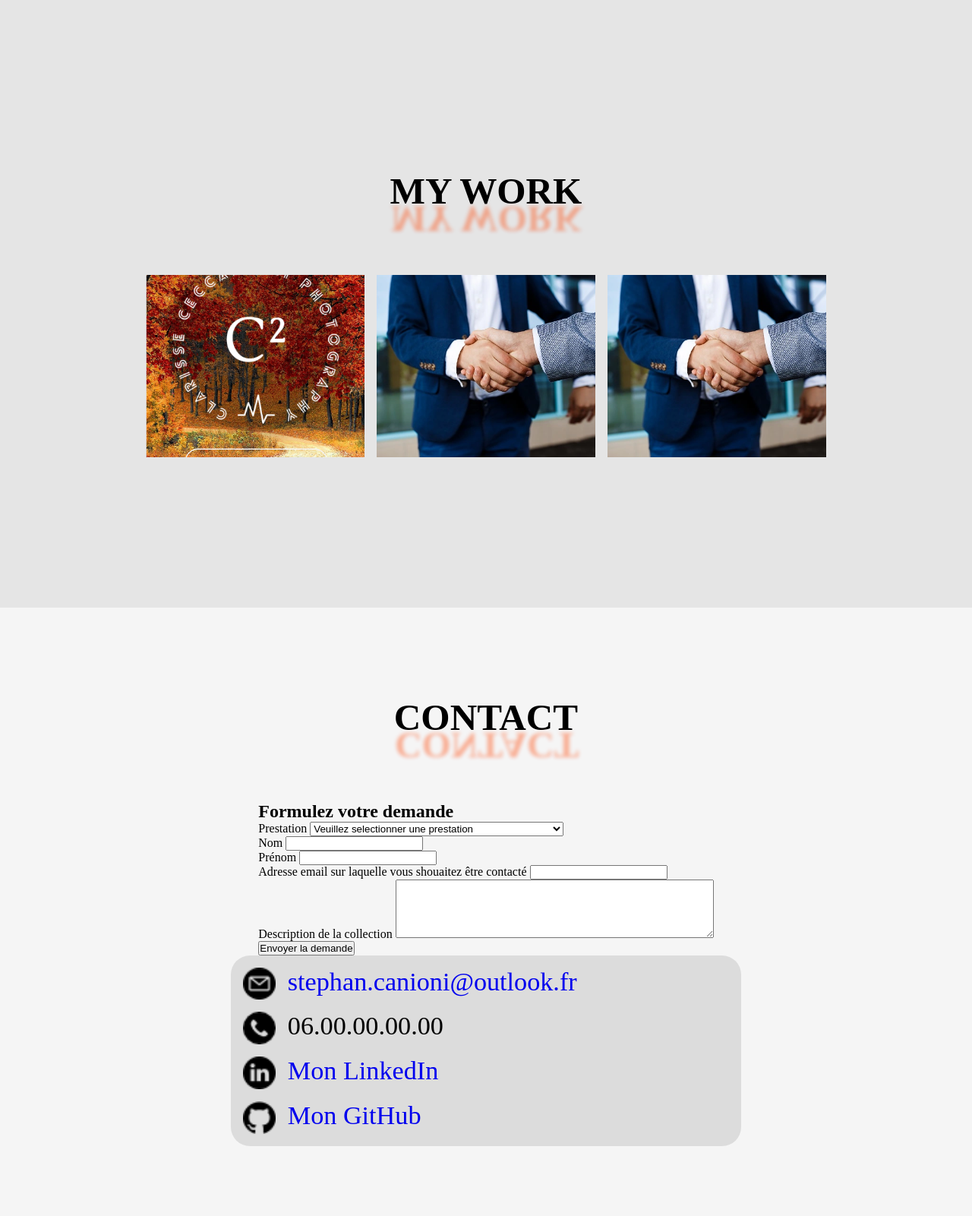
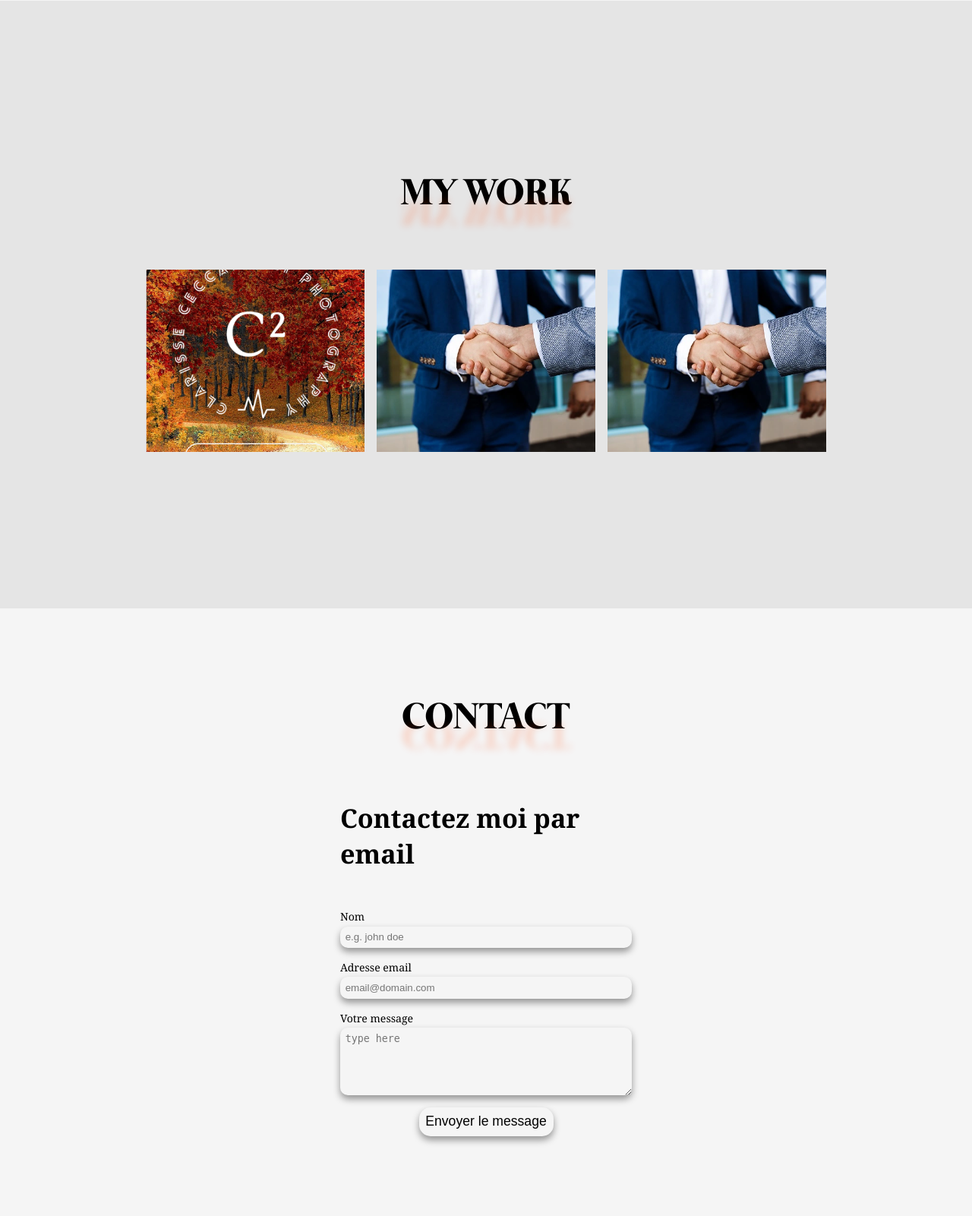
Before and after one commit to Canioni-S/Portfolio2023, a PHP site: page / in a window 1280 px wide. Shown: the part 1744-3345 px from the top of the page at 76% size. Before the commit the page ends 3253 px from the top, so only its background shows below. Run offline with PHP 8.4, Linux system fonts and the light colour scheme.

Commit message:
add Contact part and PHP form

```diff
--- a/index.php
+++ b/index.php
@@ -1,10 +1,10 @@
 <?php
 if (!empty($_POST)) {
-    $to = 'psycylinemontreal@gmail.com';
-    $subject = 'Demande de prestation, ' . $_POST['prestation'];
+    $to = 'stephan.canioni@outlook.fr';
+    $subject = 'Email via Portfolio';
     $message = "<html>
                     <h2>Email reçu de la part de</h2><br>
-                    <h3>" . $_POST['firstname'] . " " . $_POST['lastname'] . "</h3><br>
+                    <h3>" . $_POST['name'] . "</h3><br>
                     <p>Contenu du message :<br>" . $_POST['description'] . "</p>";
     $headers[] = 'MIME-Version: 1.0';
     $headers[] = 'Content-type: text/html; charset=utf-8';
@@ -13,9 +13,8 @@ if (!empty($_POST)) {
     $retour = mail($to, $subject, $message, implode("\r\n", $headers));
 
     if ($retour)
-        $_SESSION['flash']['success'] = 'Votre message à bien été envoyé';
-    header('Location: contact.php');
-    exit();
+    $message = "your email has been sent";
+    echo "<script type='text/javascript'>alert('$message');</script>";
 }
 ?>
 <!DOCTYPE html>
@@ -56,8 +55,8 @@ if (!empty($_POST)) {
                 <img src="/Assest/NavbarImg/contactLinkImg.webp" alt="" class="navLinkImg">
                 <div class="navHoverEffect"></div>
             </a>
-            <a href="#cvSection" class="navLink flexCenter" id="cvLink">
-                <p class="textLink">cv</p>
+            <a href="/Assest/New CV.pdf" class="navLink flexCenter" id="cvLink" download="Canioni-Stéphan-CV" onclick="return confirm('Confirm download Canioni-Stéphan-CV?');">
+                <p class="textLink">donwload cv</p>
                 <img src="/Assest/NavbarImg/cvLinkImg.webp" alt="" class="navLinkImg">
                 <div class="navHoverEffect"></div>
             </a>
@@ -234,46 +233,34 @@ if (!empty($_POST)) {
             <h2 id="mirroredContact" class="mirroredTitle">contact</h2>
         </div>
 
-        <form class="form" method="POST">
-            <h1>Formulez votre demande</h1>
+        <div id="formContainer" class="flexCenter">
+            <form class="form flexCenter" method="POST">
+                <h3 id="formTitle">Contactez moi par email</h3>
 
                 <div class="formItem">
-                <label for="prestation">Prestation</label>
-                <select id="prestation" name="prestation" class="formInput" required>
-                    <option value="">Veuillez selectionner une prestation</option>
-                    <option value="reportage">Reportage</option>
-                    <option value="authorPic">Photographie d'Auteur</option>
-                    <option value="corporate">Corporate</option>
-                    <option value="socialPic">Photographie Sociale</option>
-                    <option value="autre">Autre (decrivez votre demande en bas du formulaire)</option>
-                </select>
+                    <label for="lastname">Nom</label>
+                    <input type="text" name="name" class="formInput" placeholder="e.g. john doe" required>
                 </div>
 
                 <div class="formItem">
-                <label for="lastname">Nom</label>
-                <input type="text" name="lastname" class="formInput" required>
+                    <label for="email">Adresse email</label>
+                    <input type="email" name="email" class="formInput" placeholder="email@domain.com" required>
                 </div>
 
                 <div class="formItem">
-                <label for="firstname">Prénom</label>
-                <input type="text" name="firstname" class="formInput" required>
+                    <label for="description">Votre message</label>
+                    <textarea rows="5" cols="50" name="description" class="formInput" placeholder="type here" required></textarea>
                 </div>
 
-            <div class="formItem">
-                <label for="email">Adresse email sur laquelle vous shouaitez être contacté</label>
-                <input type="email" name="email" class="formInput" required>
+                <button type="submit" class="formBtn">Envoyer le message</button>
+
+            </form>
         </div>
 
-            <div class="formItem">
-                <label for="description">Description de la collection</label>
-                <textarea rows="5" cols="50" name="description" class="formInput"></textarea>
-            </div>
+    </section>
 
-            <button type="submit" class="formBtn">Envoyer la demande</button>
-
-        </form>
-
-        <div class="contactsContainer">
+    <footer>
+        <!-- <div class="contactsContainer">
             <div id="contactEmail" class="contactLink">
                 <img src="/Assest/ContactIcons/002-email.png" alt="">
                 <a href="mailto:stephan.canioni@outlook.fr" class="contactText">stephan.canioni@outlook.fr</a>
@@ -290,10 +277,7 @@ if (!empty($_POST)) {
                 <img src="/Assest/ContactIcons/004-github.png" alt="">
                 <a class="contactText" href="https://github.com/Canioni-S">Mon GitHub</a>
             </div>
-        </div>
-    </section>
-
-    <footer>
+        </div> -->
 
     </footer>
     <script src="/script.js"></script>
--- a/style.css
+++ b/style.css
@@ -1,6 +1,6 @@
 @font-face {
-    font-family: "Price";
-    src: url(/Assest/Fonts/pricedown\ bl.otf);
+    font-family: "Mermaid";
+    src: url(/Assest/Fonts/Mermaid1001.ttf);
 }
 
 @font-face {
@@ -16,6 +16,7 @@
 
 html {
     scroll-behavior: smooth;
+    font-family: Georgia, 'Times New Roman', Times, serif;
 }
 
 .sectionContainer {
@@ -54,6 +55,7 @@ a {
 
 .mirroredTitle {
     padding: 0.5em;
+    font-family: "Mermaid";
     font-size: calc(30px + 1.5vw);
     text-transform: uppercase;
     color: #000;
@@ -63,7 +65,7 @@ a {
     display: flex;
     transform: rotateX(180deg);
     color: transparent;
-    text-shadow: 1px 20px 5px rgba(255, 68, 0, 0.4);
+    text-shadow: 0px 30px 10px rgba(255, 68, 0, 0.2);
 }
 
 #mirroredPresentation::after {
@@ -117,6 +119,7 @@ a {
 .navLink {
     width: 25%;
     height: 100%;
+    font-family: "Mermaid";
     font-size: calc(15px + 1vw);
     font-weight: 600;
     text-transform: uppercase;
@@ -1247,9 +1250,69 @@ a {
 }
 
 /* CONTACT SECTION */
+
 #contactSection {
     background-color: whitesmoke;
 }
+
+#formContainer {
+    width: 60%;
+}
+
+.form {
+    display: flex;
+    flex-direction: column;
+    padding: 0.5em;
+    gap: 1em;
+    width: 50%;
+}
+
+#formTitle{
+    font-size: calc(15px + 1.5vw);
+    padding-bottom: 1em;
+}
+
+.formItem {
+    display: flex;
+    flex-direction: column;
+    font-size: 1.1vw;
+    width: 100%;
+    gap: 0.25em;
+    transition: 0.5s;
+}
+
+.formItem:hover {
+    font-size: 1.2vw;
+    font-weight: bold;
+}
+
+.formInput {
+    padding: 0.5em;
+    border: none;
+    border-radius: 10px;
+    background-color: whitesmoke;
+    box-shadow: 0px 5px 10px rgba(0, 0, 0, 0.4);
+}
+
+.formItem:hover .formInput {
+    box-shadow: inset 0px 5px 10px rgba(0, 0, 0, 0.4);
+}
+
+.formBtn{
+    cursor: pointer;
+    padding: 0.5em;
+    border: none;
+    border-radius: 15px;
+    background-color: whitesmoke;
+    font-size: 1.1em;
+    box-shadow: 0px 5px 10px rgba(0, 0, 0, 0.4);
+    transition: 0.5s;
+}
+.formBtn:hover{
+    padding: 1em;
+    font-size: 1.2em;
+}
+
 
 .contactsContainer {
     display: flex;
@@ -1261,14 +1324,15 @@ a {
     background-color: rgba(0, 0, 0, 0.1);
 }
 
-.contactLink{
+.contactLink {
     display: flex;
     gap: 1em;
 }
-.contactLink img{
+
+.contactLink img {
     width: calc(30px + 1vw);
-    /* height: 35px; */
 }
-.contactText{
+
+.contactText {
     font-size: calc(15px + 1.5vw);
 }
```
Also changed, not shown: Assest/ContactIcons/001-id-card.png (added), Assest/ContactIcons/002-email.png, Assest/ContactIcons/002-papier.png (added), Assest/Fonts/Mermaid1001.ttf (added), Assest/Fonts/pricedown bl.otf (deleted), 1 other file. Lines whose indentation alone changed are shown as unchanged.
